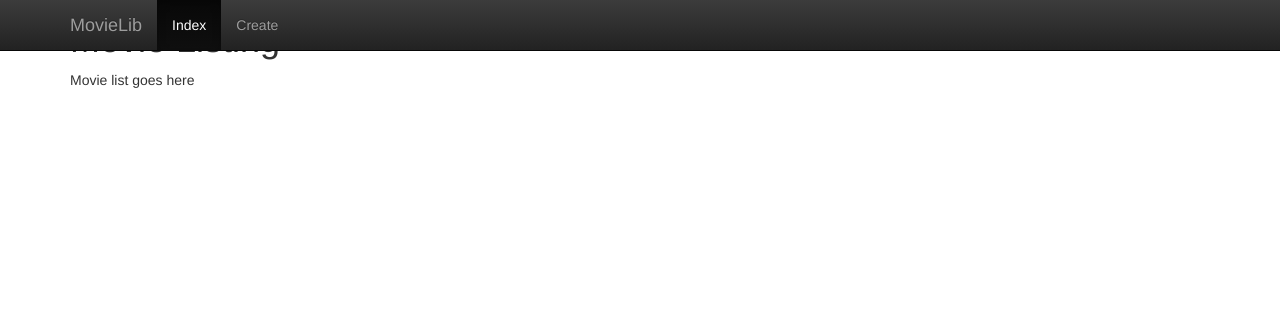
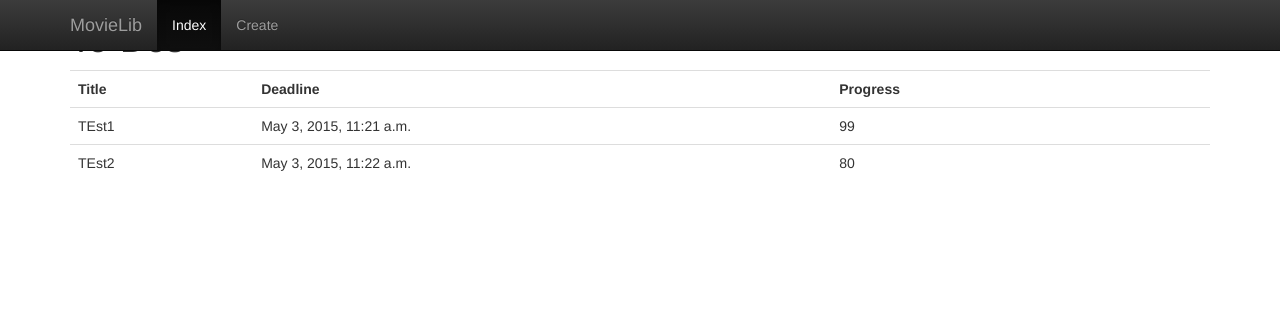
Before and after one commit to patreu22/todotracker, a Django app: page / in a window 1280 px wide. Shown: the top 311 px of the page. Run offline with Django 3.2, Linux system fonts and the light colour scheme; data comes from the database, SQL or seed files in the repository; some libraries are stand-ins or nearby versions.

```diff
--- a/todolist/templates/todolist/index.html
+++ b/todolist/templates/todolist/index.html
@@ -1,8 +1,25 @@
 {% extends "todolist/base_page.html" %}
 
-{% block title %}Movie listing{% endblock %}
+{% block title %}Todolist{% endblock %}
 
 {% block content %}
-    <h1>Movie Listing</h1>
-    <p>Movie list goes here</p>
+<h1>To-Dos</h1>
+<table class="table">
+    <tr>
+        <th>Title</th>
+        <th>Deadline</th>
+        <th>Progress</th>
+        <th></th>
+        <th></th>
+    </tr>
+    {% for todo in object_list %}
+        <tr>
+            <td>{{ todo.title }}</td>
+            <td>{{ todo.deadline }}</td>
+            <td>{{ todo.progress }}</td>
+            <td></td>
+            <td></td>
+        </tr>
+    {% endfor %}
+</table>
 {% endblock %}
--- a/todolist/views.py
+++ b/todolist/views.py
@@ -1,8 +1,10 @@
 from django.shortcuts import render
 from django.http import HttpResponse
 from django.views import generic
-from django.views.generic import TemplateView
+from django.views.generic import TemplateView, ListView
+from todolist.models import Todo
 
 # Create your views here.
-class IndexView(TemplateView):
+class IndexView(ListView):
     template_name = 'todolist/index.html'
+    model = Todo
```
